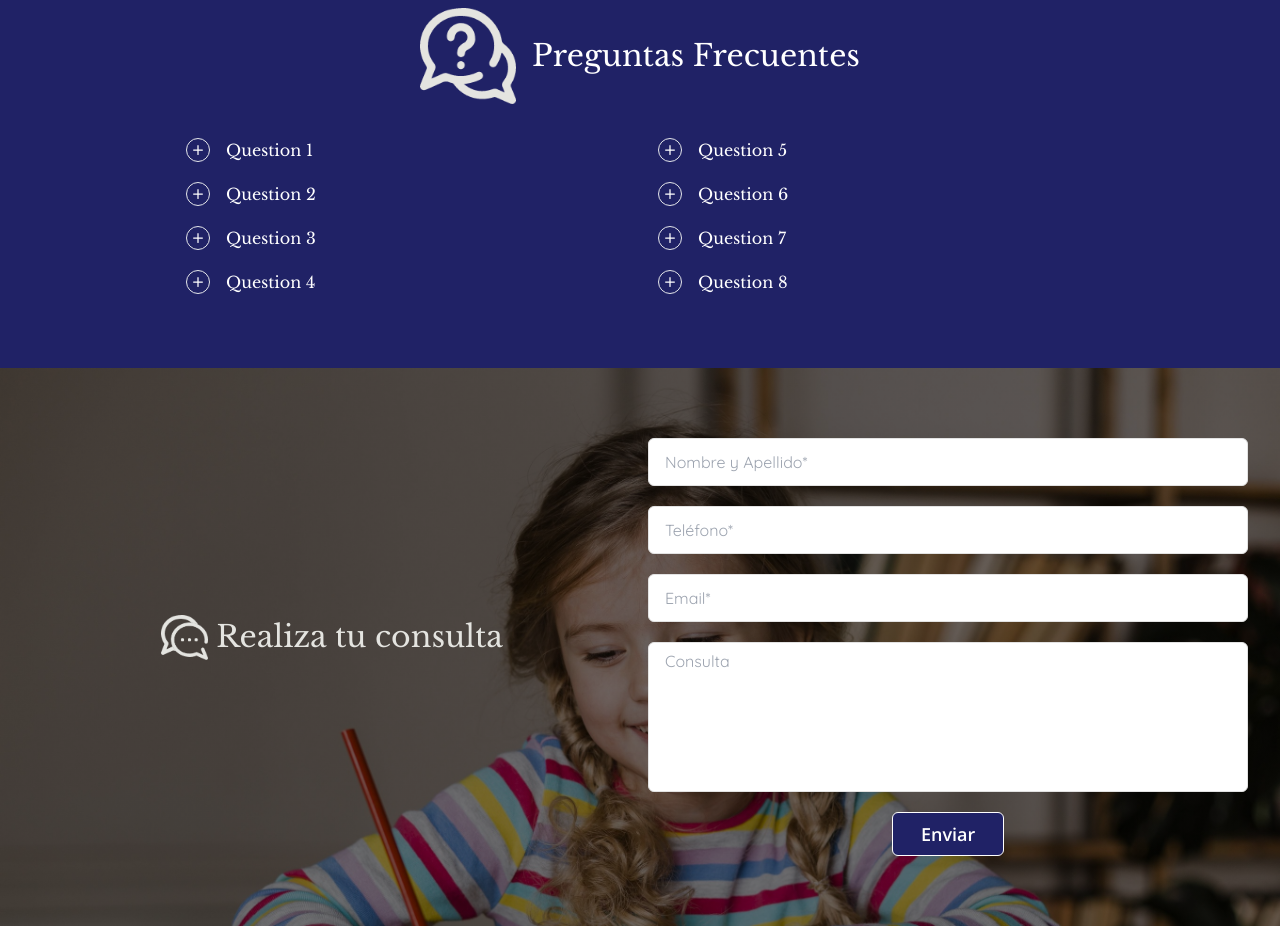
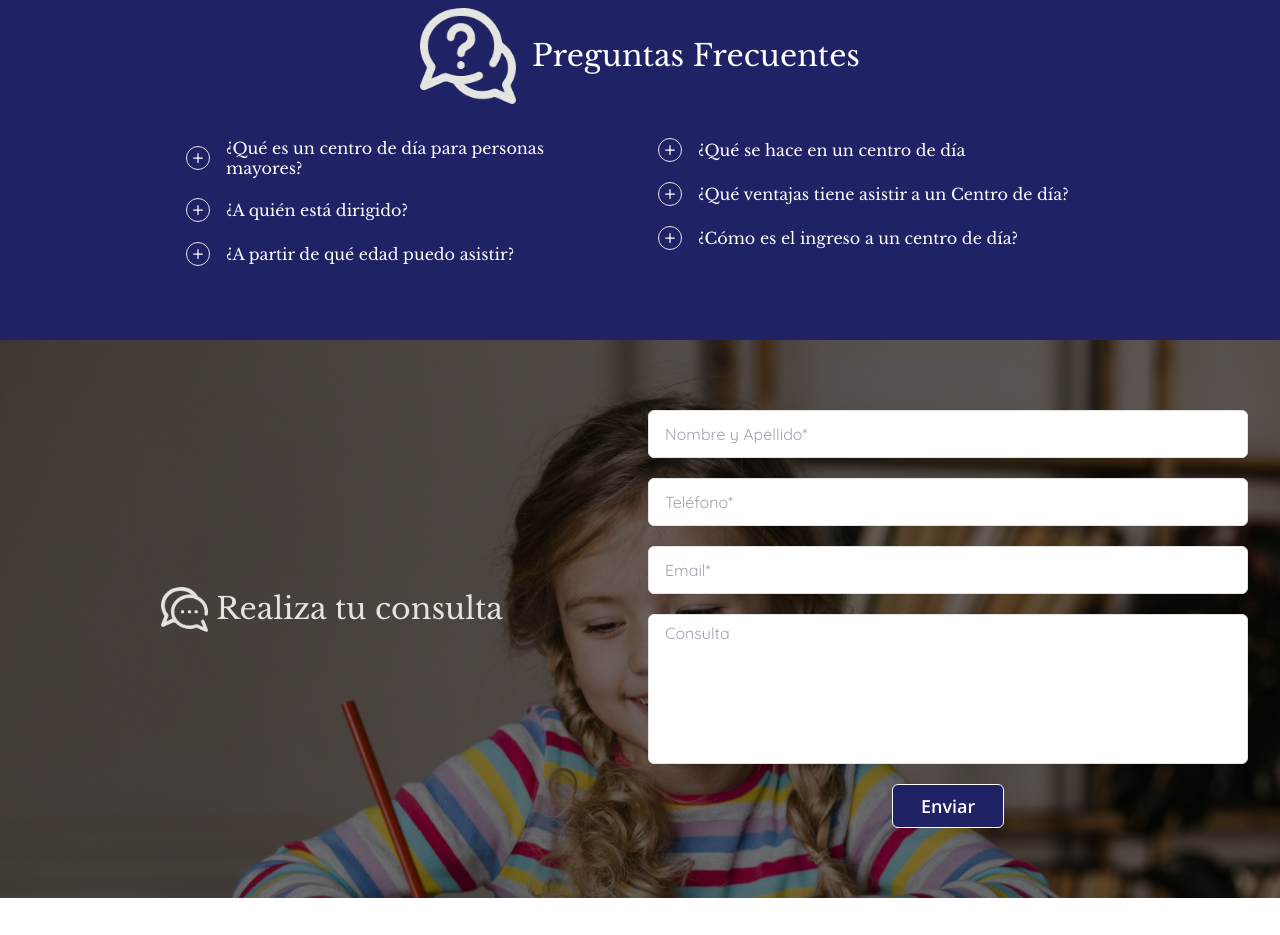
Before and after one commit to ElianRivoira/aidam-site, a Next.js app in the folder aidam-site/: page / in a window 1280 px wide. Shown: the part 2520-3455 px from the top of the page. Built offline with nearby package versions, Linux system fonts and the light colour scheme.

Commit message:
fixed faq

```diff
--- a/aidam-site/src/components/Faq/index.jsx
+++ b/aidam-site/src/components/Faq/index.jsx
@@ -8,45 +8,35 @@ import styles from '../../styles/Modelo-aidam.module.css';
 const questions = [
   {
     id: 1,
-    question: 'Question 1',
+    question: '¿Qué es un centro de día para personas mayores?',
     answer:
-      'Es un lugar especializado en el tratamiento terapéutico NO farmacológico del adulto mayor con deterioro leve y/o moderado cuyo objetivo central es promover la autonomía e independencia de nuestros asistentes.  Su ser querido encontrará en nuestro Centro un equipo de profesionales entrenado y capacitado que lo ayudará a desarrollar al máximo las capacidades y habilidades que aún permanecen activas, permitiéndole permanecer en su hogar el mayor tiempo posible, evitando y/o retrasando en el tiempo una posible institucionalización geriátrica.',
+      'Es un lugar especializado en el tratamiento terapéutico NO farmacológico de personas de 18 a 60 años con deterioro leve y/o moderado cuyo objetivo central es promover la autonomía e independencia de nuestros asistentes.  Su ser querido encontrará en nuestro Centro un equipo de profesionales entrenado y capacitado que lo ayudará a desarrollar al máximo las capacidades y habilidades.',
   },
   {
     id: 2,
-    question: 'Question 2',
+    question: '¿A quién está dirigido?',
     answer:
-      'Es un lugar especializado en el tratamiento terapéutico NO farmacológico del adulto mayor con deterioro leve y/o moderado cuyo objetivo central es promover la autonomía e independencia de nuestros asistentes.  Su ser querido encontrará en nuestro Centro un equipo de profesionales entrenado y capacitado que lo ayudará a desarrollar al máximo las capacidades y habilidades que aún permanecen activas, permitiéndole permanecer en su hogar el mayor tiempo posible, evitando y/o retrasando en el tiempo una posible institucionalización geriátrica.',
+      'Nuestra propuesta tiene probada efectividad en: - Personas con dependencia leve y/o moderada tanto física como cognitiva. - Presenten deterioro emocional. - Mayores que sientan soledad y deseen interactuar con otros en un marco de alegría y cuidados. Luego de una entrevista inicial determinamos junto con el candidato y su familia el mejor programa terapéutico adaptado siempre a sus necesidades y deseos.',
   },
   {
     id: 3,
-    question: 'Question 3',
-    answer: 'Answer 3',
+    question: '¿A partir de qué edad puedo asistir?',
+    answer: 'La propuesta del Centro de día está orientada a personas con discapacidad, con deterioro tanto leve como moderado. Los procesos de deterioro físico como cognitivo suelen comenzar. Nuestra propuesta se adapta a las necesidades de cada asistente independientemente de su edad.',
   },
   {
     id: 4,
-    question: 'Question 4',
-    answer: 'Answer 4',
+    question: '¿Qué se hace en un centro de día',
+    answer: 'Desde el paradigma de la adultez saludable con enfoque multidisciplinar e integral se abordan 6 ejes generales para mejorar la calidad de vida de nuestros pacientes: prevención y promoción de la salud, estimulación y rehabilitación cognitiva, estimulación y rehabilitación físico-funcional, estimulación Psico-Socio-Emocional, actividades lúdico-recreativas y fortalecimiento familiar.',
   },
   {
     id: 5,
-    question: 'Question 5',
-    answer: 'Answer 5',
+    question: '¿Qué ventajas tiene asistir a un Centro de día?',
+    answer: 'Los beneficios de asistir a un centro de día son múltiples, se podrían sintetizar en los siguientes aspectos: valoración gerontológica permanente, terapias preventivas personalizadas, terapias rehabilitadoras personalizadas, fortalecimiento de las capacidades sociales y entrenamiento de las habilidades remanentes.',
   },
   {
     id: 6,
-    question: 'Question 6',
-    answer: 'Answer 6',
-  },
-  {
-    id: 7,
-    question: 'Question 7',
-    answer: 'Answer 7',
-  },
-  {
-    id: 8,
-    question: 'Question 8',
-    answer: 'Answer 8',
+    question: '¿Cómo es el ingreso a un centro de día?',
+    answer: 'El proceso se inicia con un primer contacto entre el potencial asistente y el equipo interdisciplinario a los fines de conocer en detalle sus necesidades. Una vez que se acuerda el modelo terapéutico más adecuado se procede a realizar la Valoración Gerontológica Integral (VGI) para determinar el Programa de Atención Integral (PAI) personalizado.',
   },
 ];
 
@@ -66,8 +56,9 @@ const Faq = ({ customQuestions }) => {
       {customQuestions ? (
         <>
           {customQuestions.map((q, index) => {
-            const clas = 'question'+index;
-            return (<Question
+            const clas = 'question' + index;
+            return (
+              <Question
                 handleQuestionClick={handleQuestionClick}
                 q={q}
                 activeQuestion={activeQuestion}
@@ -75,7 +66,8 @@ const Faq = ({ customQuestions }) => {
                 key={index}
                 clas={`${styles[clas]}`}
               />
-          )})}
+            );
+          })}
         </>
       ) : (
         <>
@@ -88,7 +80,7 @@ const Faq = ({ customQuestions }) => {
             </div>
             <div className='flex flex-col md:flex-row mt-6 md:px-36 text-white'>
               <div className='md:w-1/2 md:pr-2'>
-                {questions.slice(0, 4).map((q, index) => (
+                {questions.slice(0, 3).map((q, index) => (
                   <Question
                     handleQuestionClick={handleQuestionClick}
                     q={q}
@@ -98,7 +90,7 @@ const Faq = ({ customQuestions }) => {
                 ))}
               </div>
               <div className='md:w-1/2 md:pl-2'>
-                {questions.slice(4).map((q, index) => (
+                {questions.slice(3).map((q, index) => (
                   <Question
                     handleQuestionClick={handleQuestionClick}
                     q={q}
```
Lines whose indentation alone changed are shown as unchanged.
